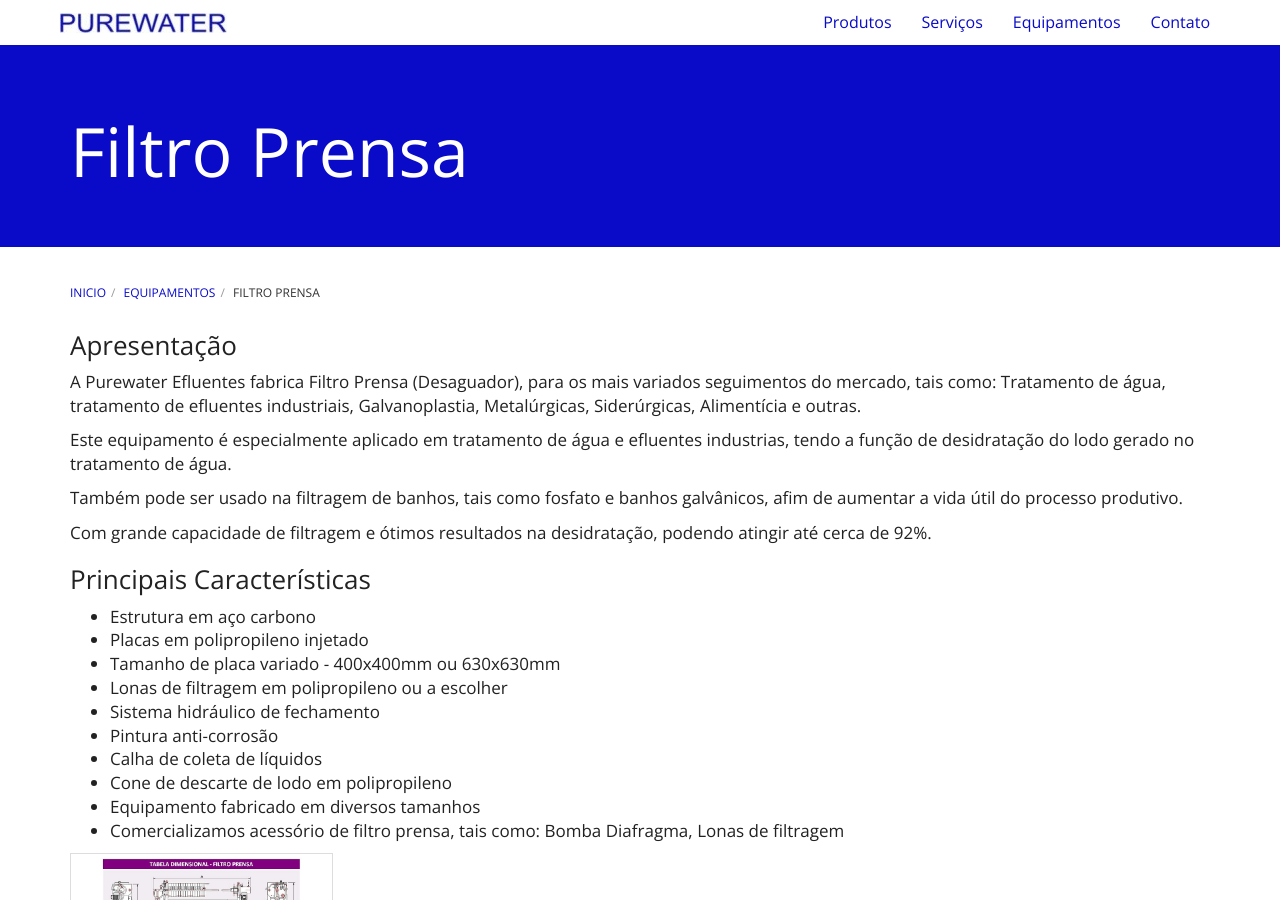
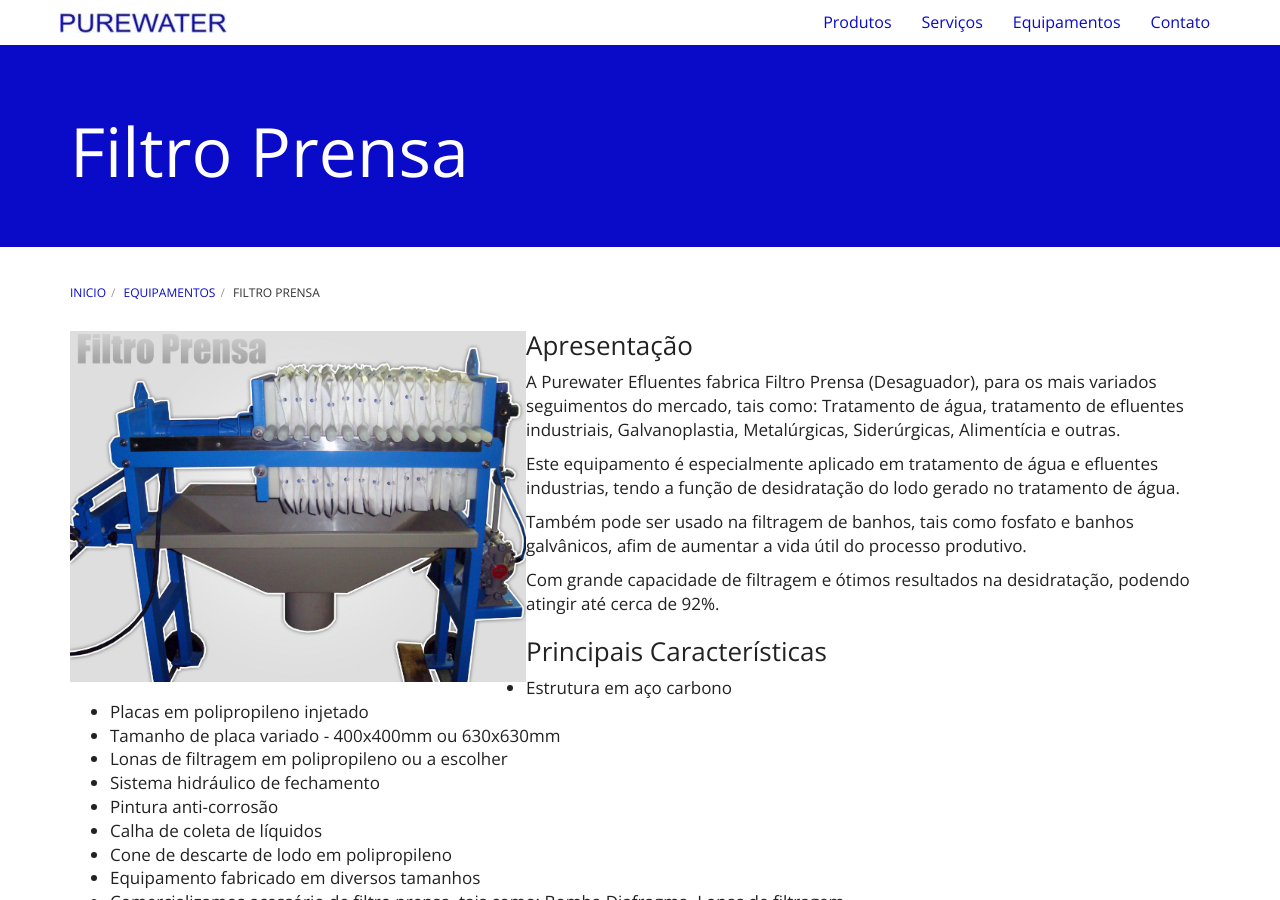
Before and after one commit to purewaterefluentes/purewaterefluentes.github.io, a Jekyll site: the page built from equipamentos/filtro-prensa.md, in a window 1280 px wide and 900 px high. Built offline with Jekyll 4.4.1, drawn with Linux system fonts in a browser that asks for light colours; nearby versions of some CDN libraries; library files that are not in the unit come from our copies.

Commit message:
Update filtro-prensa.md

```diff
--- a/equipamentos/filtro-prensa.md
+++ b/equipamentos/filtro-prensa.md
@@ -2,6 +2,7 @@
 layout: default
 title: Filtro Prensa
 ---
+<img class="img-responsive pull-left" style="max-width: 40%;" src="../../website/images/Filtro Prensa Purewater.JPG" alt="Filtro Prensa">
 
 ### Apresentação
 
@@ -29,5 +30,3 @@
 - Comercializamos acessório de filtro prensa, tais como: Bomba Diafragma, Lonas de filtragem
 
 {% include purewater/equipamentos/Tabela-Dimensional-Filtro-Prensa.html %}
-
-<img class="img-responsive pull-right" style="max-width: 35%;" src="../../website/images/Filtro Prensa Purewater.JPG" alt="Filtro Prensa">
```
